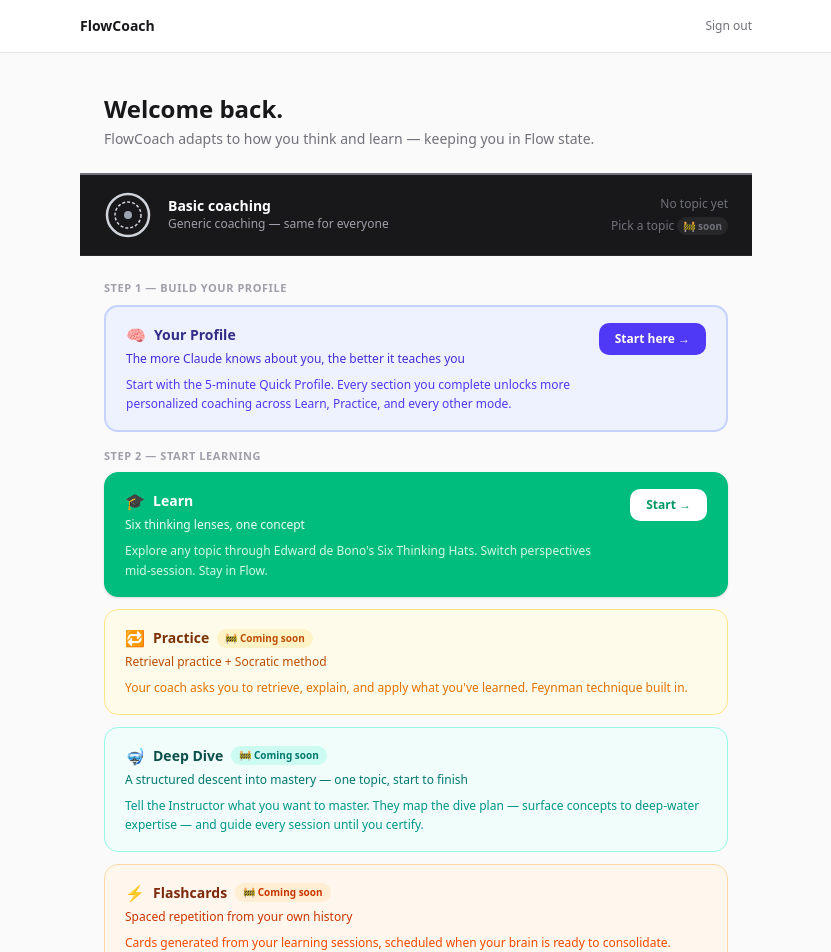
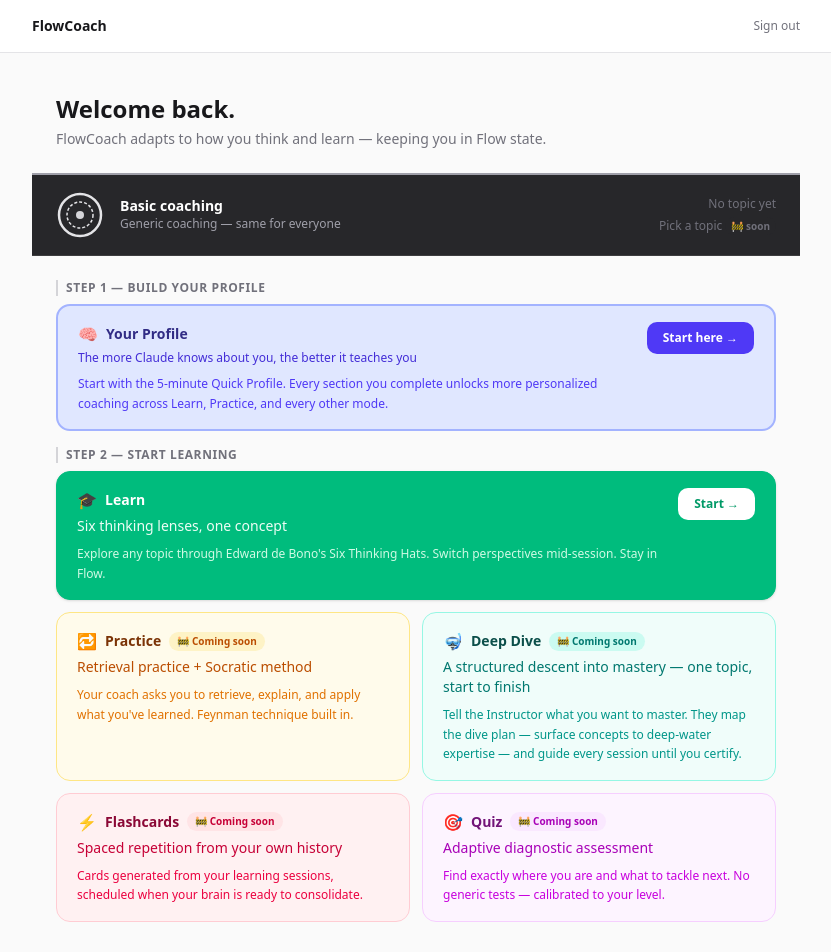
Before and after one commit to cbt-dsotm/flowcoach-app, a Next.js app: page /dashboard in a window 1280 px wide. Shown: the top 952 px of the page, without its empty margins (224-1055 px from the left). Built offline with nearby package versions, Linux system fonts and the light colour scheme; no server answers.

Commit message:
feat: design overhaul — tier-aware band bg, wider layout, 2-col grid, profile boost, step labels, rose/fuchsia colors

```diff
--- a/app/dashboard/page.tsx
+++ b/app/dashboard/page.tsx
@@ -63,11 +63,11 @@ const LEARNING_MODES = [
       'Cards generated from your learning sessions, scheduled when your brain is ready to consolidate.',
     href: null,
     live: false,
-    cardClass:   'border-orange-200 bg-orange-50',
-    nameClass:   'text-orange-900',
-    taglineClass:'text-orange-700',
-    descClass:   'text-orange-600',
-    badgeClass:  'bg-orange-100 text-orange-700',
+    cardClass:   'border-rose-200 bg-rose-50',
+    nameClass:   'text-rose-900',
+    taglineClass:'text-rose-700',
+    descClass:   'text-rose-600',
+    badgeClass:  'bg-rose-100 text-rose-700',
     buttonClass: '',
   },
   {
@@ -79,26 +79,26 @@ const LEARNING_MODES = [
       'Find exactly where you are and what to tackle next. No generic tests — calibrated to your level.',
     href: null,
     live: false,
-    cardClass:   'border-violet-200 bg-violet-50',
-    nameClass:   'text-violet-900',
-    taglineClass:'text-violet-700',
-    descClass:   'text-violet-600',
-    badgeClass:  'bg-violet-100 text-violet-700',
+    cardClass:   'border-fuchsia-200 bg-fuchsia-50',
+    nameClass:   'text-fuchsia-900',
+    taglineClass:'text-fuchsia-700',
+    descClass:   'text-fuchsia-600',
+    badgeClass:  'bg-fuchsia-100 text-fuchsia-700',
     buttonClass: '',
   },
 ]
 
 const TOTAL_SECTIONS = 7
 
-const TIER_LABELS: Record<number, { label: string; tagline: string; pillClass: string; topAccent: string }> = {
-  0: { label: 'Basic',       tagline: 'Generic coaching — same for everyone',                   pillClass: 'bg-zinc-700 text-zinc-300',      topAccent: 'border-t-zinc-500' },
-  1: { label: 'Good',        tagline: 'Claude knows your goal and background',                  pillClass: 'bg-blue-900 text-blue-300',       topAccent: 'border-t-blue-500' },
-  2: { label: 'Good',        tagline: 'Claude knows your goal and background',                  pillClass: 'bg-blue-900 text-blue-300',       topAccent: 'border-t-blue-500' },
-  3: { label: 'Great',       tagline: 'Claude skips what you know, fills actual gaps',          pillClass: 'bg-indigo-900 text-indigo-300',   topAccent: 'border-t-indigo-500' },
-  4: { label: 'Great',       tagline: 'Claude skips what you know, fills actual gaps',          pillClass: 'bg-indigo-900 text-indigo-300',   topAccent: 'border-t-indigo-500' },
-  5: { label: 'Exceptional', tagline: 'Fully adaptive — Claude knows how you think and learn', pillClass: 'bg-emerald-900 text-emerald-300', topAccent: 'border-t-emerald-500' },
-  6: { label: 'Exceptional', tagline: 'Fully adaptive — Claude knows how you think and learn', pillClass: 'bg-emerald-900 text-emerald-300', topAccent: 'border-t-emerald-500' },
-  7: { label: 'Exceptional', tagline: 'Fully adaptive — Claude knows how you think and learn', pillClass: 'bg-emerald-900 text-emerald-300', topAccent: 'border-t-emerald-500' },
+const TIER_LABELS: Record<number, { label: string; tagline: string; pillClass: string; topAccent: string; bandBg: string }> = {
+  0: { label: 'Basic',       tagline: 'Generic coaching — same for everyone',                   pillClass: 'bg-zinc-600 text-zinc-200',      topAccent: 'border-t-zinc-400',    bandBg: 'bg-zinc-800' },
+  1: { label: 'Good',        tagline: 'Claude knows your goal and background',                  pillClass: 'bg-blue-900 text-blue-300',       topAccent: 'border-t-blue-400',    bandBg: 'bg-blue-950' },
+  2: { label: 'Good',        tagline: 'Claude knows your goal and background',                  pillClass: 'bg-blue-900 text-blue-300',       topAccent: 'border-t-blue-400',    bandBg: 'bg-blue-950' },
+  3: { label: 'Great',       tagline: 'Claude skips what you know, fills actual gaps',          pillClass: 'bg-indigo-900 text-indigo-300',   topAccent: 'border-t-indigo-400',  bandBg: 'bg-indigo-950' },
+  4: { label: 'Great',       tagline: 'Claude skips what you know, fills actual gaps',          pillClass: 'bg-indigo-900 text-indigo-300',   topAccent: 'border-t-indigo-400',  bandBg: 'bg-indigo-950' },
+  5: { label: 'Exceptional', tagline: 'Fully adaptive — Claude knows how you think and learn', pillClass: 'bg-emerald-900 text-emerald-300', topAccent: 'border-t-emerald-400', bandBg: 'bg-emerald-950' },
+  6: { label: 'Exceptional', tagline: 'Fully adaptive — Claude knows how you think and learn', pillClass: 'bg-emerald-900 text-emerald-300', topAccent: 'border-t-emerald-400', bandBg: 'bg-emerald-950' },
+  7: { label: 'Exceptional', tagline: 'Fully adaptive — Claude knows how you think and learn', pillClass: 'bg-emerald-900 text-emerald-300', topAccent: 'border-t-emerald-400', bandBg: 'bg-emerald-950' },
 }
 
 interface LastGoal {
@@ -110,9 +110,9 @@ interface LastGoal {
 function TierBadge({ label }: { label: string }) {
   if (label === 'Basic') return (
     <svg width="48" height="48" viewBox="0 0 48 48" fill="none" xmlns="http://www.w3.org/2000/svg">
-      <circle cx="24" cy="24" r="21" stroke="#d1d5db" strokeWidth="2.5"/>
-      <circle cx="24" cy="24" r="13" stroke="#d1d5db" strokeWidth="1.5" strokeDasharray="3 2"/>
-      <circle cx="24" cy="24" r="4" fill="#9ca3af"/>
+      <circle cx="24" cy="24" r="21" stroke="#e4e4e7" strokeWidth="2.5"/>
+      <circle cx="24" cy="24" r="13" stroke="#e4e4e7" strokeWidth="1.5" strokeDasharray="3 2"/>
+      <circle cx="24" cy="24" r="4" fill="#d4d4d8"/>
     </svg>
   )
   if (label === 'Good') return (
@@ -178,7 +178,7 @@ export default function Dashboard() {
   return (
     <div className="min-h-screen bg-zinc-50">
       <header className="border-b border-zinc-200 bg-white px-6 py-4">
-        <div className="mx-auto flex max-w-2xl items-center justify-between">
+        <div className="mx-auto flex max-w-3xl items-center justify-between">
           <span className="text-sm font-bold text-zinc-900">FlowCoach</span>
           <div className="flex items-center gap-4">
             {email && <span className="text-xs text-zinc-400">{email}</span>}
@@ -193,7 +193,7 @@ export default function Dashboard() {
         </div>
       </header>
 
-      <main className="mx-auto max-w-2xl px-6 py-10">
+      <main className="mx-auto max-w-3xl px-6 py-10">
         <div className="mb-6">
           <h1 className="text-2xl font-bold text-zinc-900">Welcome back.</h1>
           <p className="mt-1 text-sm text-zinc-500">
@@ -202,7 +202,7 @@ export default function Dashboard() {
         </div>
 
         {/* Coaching status — dark band, full-bleed, no card */}
-        <div className={`-mx-6 mb-6 border-t-2 border-b border-b-zinc-800 bg-zinc-900 px-6 py-4 ${tier.topAccent}`}>
+        <div className={`-mx-6 mb-6 border-t-2 border-b border-b-white/10 px-6 py-4 ${tier.topAccent} ${tier.bandBg}`}>
           <div className="flex items-center gap-4">
             <TierBadge label={tier.label} />
             <div className="flex flex-1 min-w-0 items-start justify-between gap-3">
@@ -237,10 +237,10 @@ export default function Dashboard() {
 
         {/* Profile — featured card */}
         <div className="mb-4">
-          <p className="mb-2 text-[11px] font-semibold uppercase tracking-wider text-zinc-400">
+          <p className="mb-2 border-l-2 border-zinc-300 pl-2 text-xs font-semibold uppercase tracking-wider text-zinc-500">
             Step 1 — Build your profile
           </p>
-          <div className="rounded-xl border-2 border-indigo-200 bg-indigo-50 px-5 py-4">
+          <div className="rounded-xl border-2 border-indigo-300 bg-indigo-100 px-5 py-4">
             <div className="flex items-start justify-between gap-4">
               <div className="flex flex-col gap-1">
                 <div className="flex items-center gap-2">
@@ -281,11 +281,12 @@ export default function Dashboard() {
 
         {/* Learning modes */}
         <div className="mt-2">
-          <p className="mb-2 text-[11px] font-semibold uppercase tracking-wider text-zinc-400">
+          <p className="mb-2 border-l-2 border-zinc-300 pl-2 text-xs font-semibold uppercase tracking-wider text-zinc-500">
             Step 2 — Start learning
           </p>
           <div className="flex flex-col gap-3">
-            {LEARNING_MODES.map((mode) => (
+            {/* Live modes — full width */}
+            {LEARNING_MODES.filter(m => m.live).map((mode) => (
               <div
                 key={mode.id}
                 className={`rounded-xl border px-5 py-4 transition-all ${mode.cardClass}`}
@@ -295,16 +296,11 @@ export default function Dashboard() {
                     <div className="flex items-center gap-2">
                       <span className="text-base">{mode.icon}</span>
                       <span className={`text-sm font-bold ${mode.nameClass}`}>{mode.name}</span>
-                      {!mode.live && (
-                        <span className={`rounded-full px-2 py-0.5 text-[10px] font-semibold ${mode.badgeClass}`}>
-                          🚧 Coming soon
-                        </span>
-                      )}
                     </div>
-                    <p className={`text-xs font-medium ${mode.taglineClass}`}>{mode.tagline}</p>
+                    <p className={`text-sm font-medium ${mode.taglineClass}`}>{mode.tagline}</p>
                     <p className={`mt-1 text-xs leading-relaxed ${mode.descClass}`}>{mode.description}</p>
                   </div>
-                  {mode.live && mode.href && (
+                  {mode.href && (
                     <Link
                       href={mode.href}
                       className={`shrink-0 rounded-lg px-4 py-2 text-xs font-semibold transition-colors ${mode.buttonClass}`}
@@ -315,6 +311,27 @@ export default function Dashboard() {
                 </div>
               </div>
             ))}
+            {/* Coming soon — 2-column grid */}
+            <div className="grid grid-cols-1 gap-3 sm:grid-cols-2">
+              {LEARNING_MODES.filter(m => !m.live).map((mode) => (
+                <div
+                  key={mode.id}
+                  className={`rounded-xl border px-5 py-4 transition-all ${mode.cardClass}`}
+                >
+                  <div className="flex flex-col gap-1">
+                    <div className="flex items-center gap-2">
+                      <span className="text-base">{mode.icon}</span>
+                      <span className={`text-sm font-bold ${mode.nameClass}`}>{mode.name}</span>
+                      <span className={`rounded-full px-2 py-0.5 text-[10px] font-semibold ${mode.badgeClass}`}>
+                        🚧 Coming soon
+                      </span>
+                    </div>
+                    <p className={`text-sm font-medium ${mode.taglineClass}`}>{mode.tagline}</p>
+                    <p className={`mt-1 text-xs leading-relaxed ${mode.descClass}`}>{mode.description}</p>
+                  </div>
+                </div>
+              ))}
+            </div>
           </div>
         </div>
 
```
